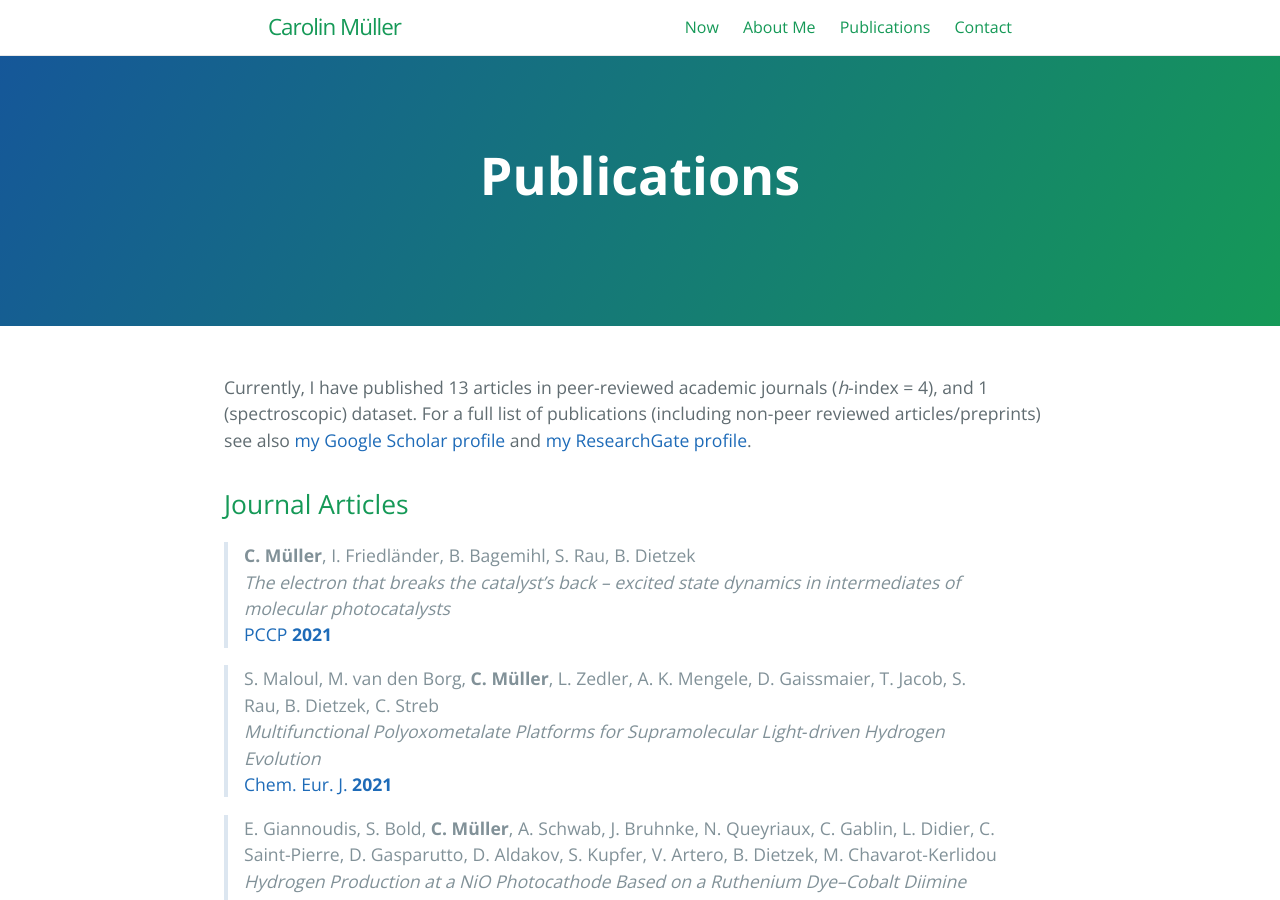
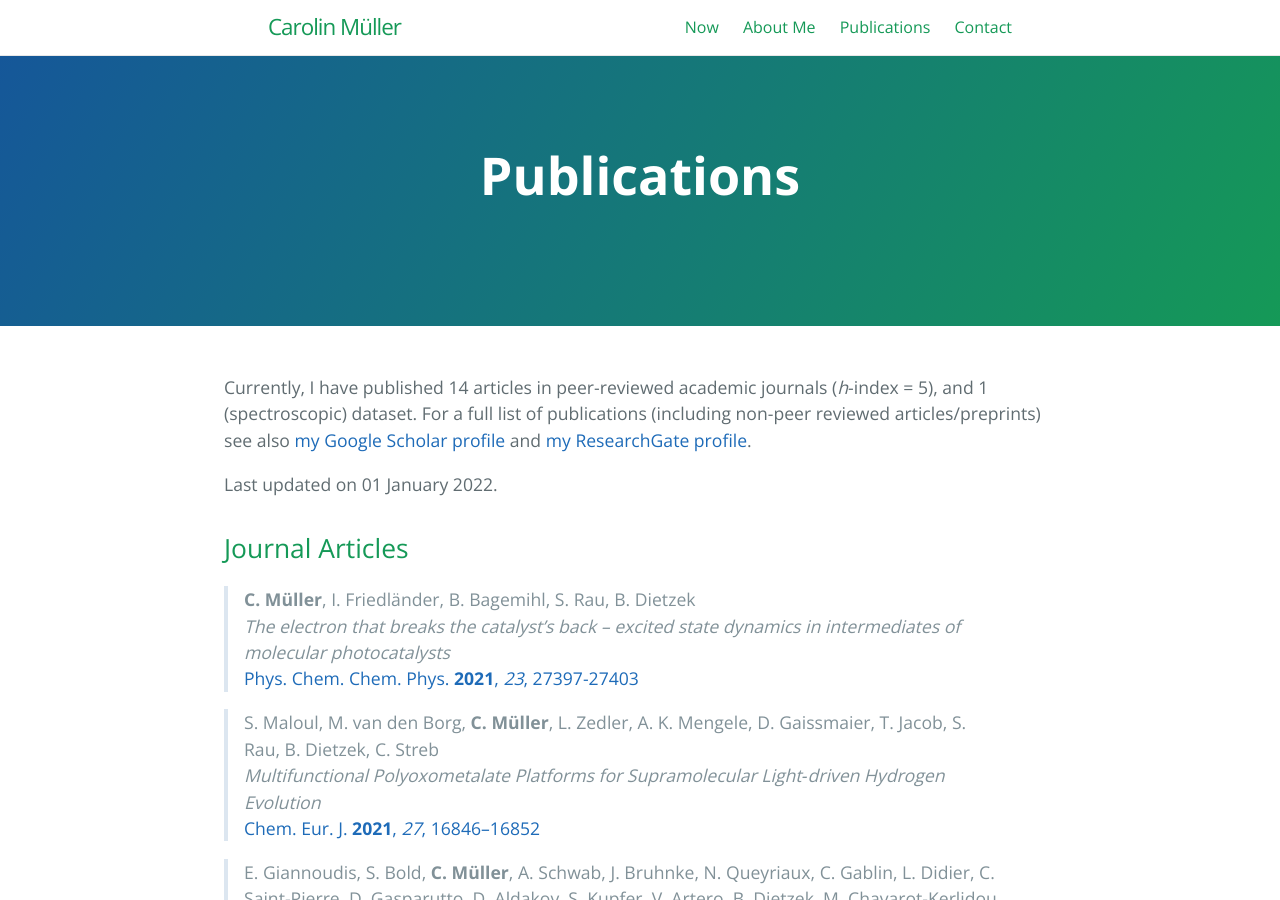
Before and after one commit to carolin-m/carolin-m.github.io, a Jekyll site: the page built from publications.md, in a window 1280 px wide and 900 px high. Built offline with Jekyll 4.4.1, drawn with Linux system fonts in a browser that asks for light colours.

Commit message:
Update publications.md

```diff
--- a/publications.md
+++ b/publications.md
@@ -6,18 +6,19 @@ ref: publications
 order: 1
 ---
 
-Currently, I have published 13 articles in peer-reviewed academic journals (*h*-index = 4), and 1 (spectroscopic) dataset. For a full list of publications (including non-peer reviewed articles/preprints) see also [my Google Scholar profile](https://scholar.google.com/citations?hl=de&user=GTdILbgAAAAJ) and [my ResearchGate profile](https://www.researchgate.net/profile/Carolin-Mueller-6).
+Currently, I have published 14 articles in peer-reviewed academic journals (*h*-index = 5), and 1 (spectroscopic) dataset. For a full list of publications (including non-peer reviewed articles/preprints) see also [my Google Scholar profile](https://scholar.google.com/citations?hl=de&user=GTdILbgAAAAJ) and [my ResearchGate profile](https://www.researchgate.net/profile/Carolin-Mueller-6).
 
+Last updated on 01 January 2022.
 
 ## Journal Articles <br>
 
 > **C. Müller**, I. Friedländer, B. Bagemihl, S. Rau, B. Dietzek <br>
 > *The electron that breaks the catalyst’s back – excited state dynamics in intermediates of molecular photocatalysts* <br>
-> [PCCP **2021**](https://doi.org/10.1039/D1CP04498B)
+> [Phys. Chem. Chem. Phys. **2021**, *23*, 27397-27403](https://doi.org/10.1039/D1CP04498B)
 
 > S. Maloul, M. van den Borg, **C. Müller**, L. Zedler, A. K. Mengele, D. Gaissmaier, T. Jacob, S. Rau, B. Dietzek, C. Streb <br>
 > *Multifunctional Polyoxometalate Platforms for Supramolecular Light‐driven Hydrogen Evolution* <br>
-> [Chem. Eur. J. **2021**](https://onlinelibrary.wiley.com/doi/10.1002/chem.202103817)
+> [Chem. Eur. J. **2021**, *27*, 16846–16852](https://onlinelibrary.wiley.com/doi/10.1002/chem.202103817)
 
 > E. Giannoudis, S. Bold, **C. Müller**, A. Schwab, J. Bruhnke, N. Queyriaux, C. Gablin, L. Didier, C. Saint-Pierre, D. Gasparutto, D. Aldakov, S. Kupfer, V. Artero, B. Dietzek, M. Chavarot-Kerlidou <br>
 > *Hydrogen Production at a NiO Photocathode Based on a Ruthenium Dye–Cobalt Diimine Dioxime Catalyst Assembly: Insights from Advanced Spectroscopy and Post-operando Characterization* <br>
```
